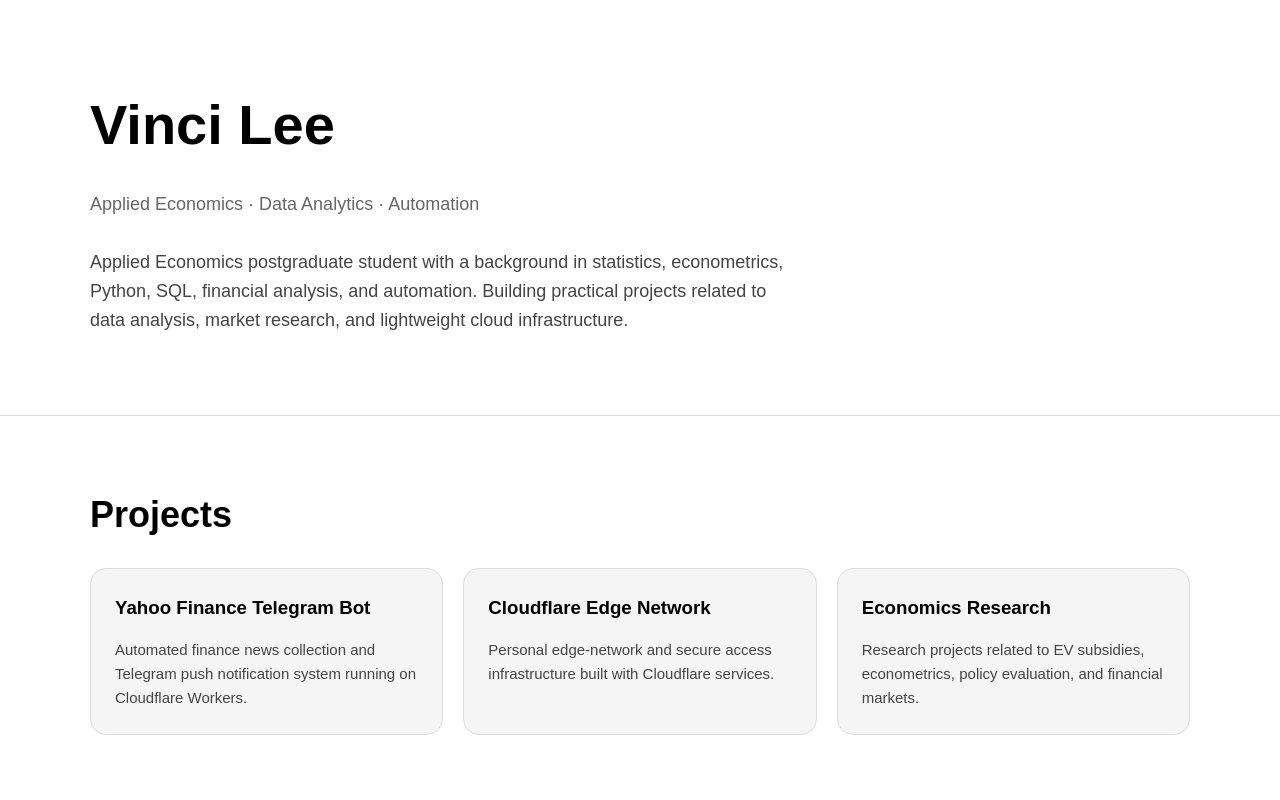
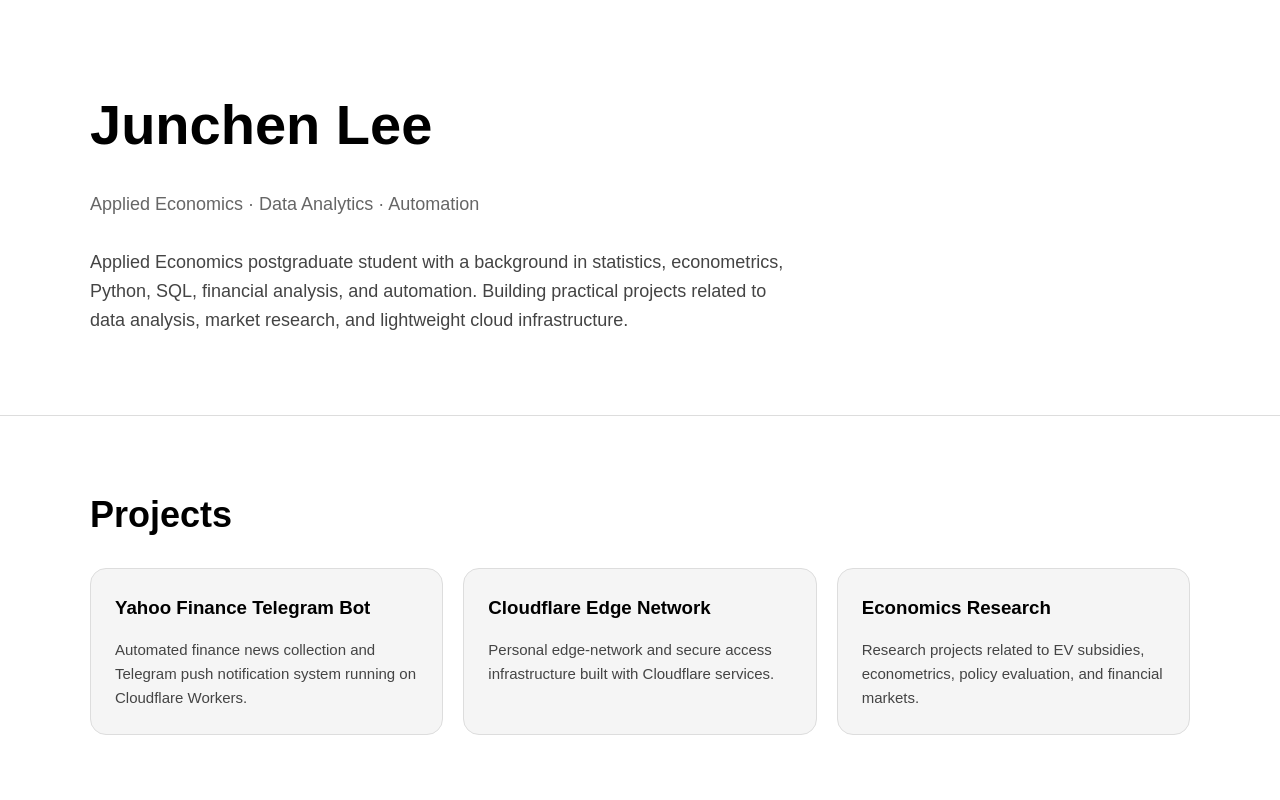
Before and after one commit to leenathan2518/vinci-portfolio, a plain HTML site: page index.html in a window 1280 px wide. Shown: the top 800 px of the page. Drawn offline with Linux system fonts and the light colour scheme.

Commit message:
Update index.html

```diff
--- a/index.html
+++ b/index.html
@@ -136,7 +136,7 @@
 
   <header>
     <div class="container">
-      <h1>Vinci Lee</h1>
+      <h1>Junchen Lee</h1>
 
       <div class="subtitle">
         Applied Economics · Data Analytics · Automation
```
